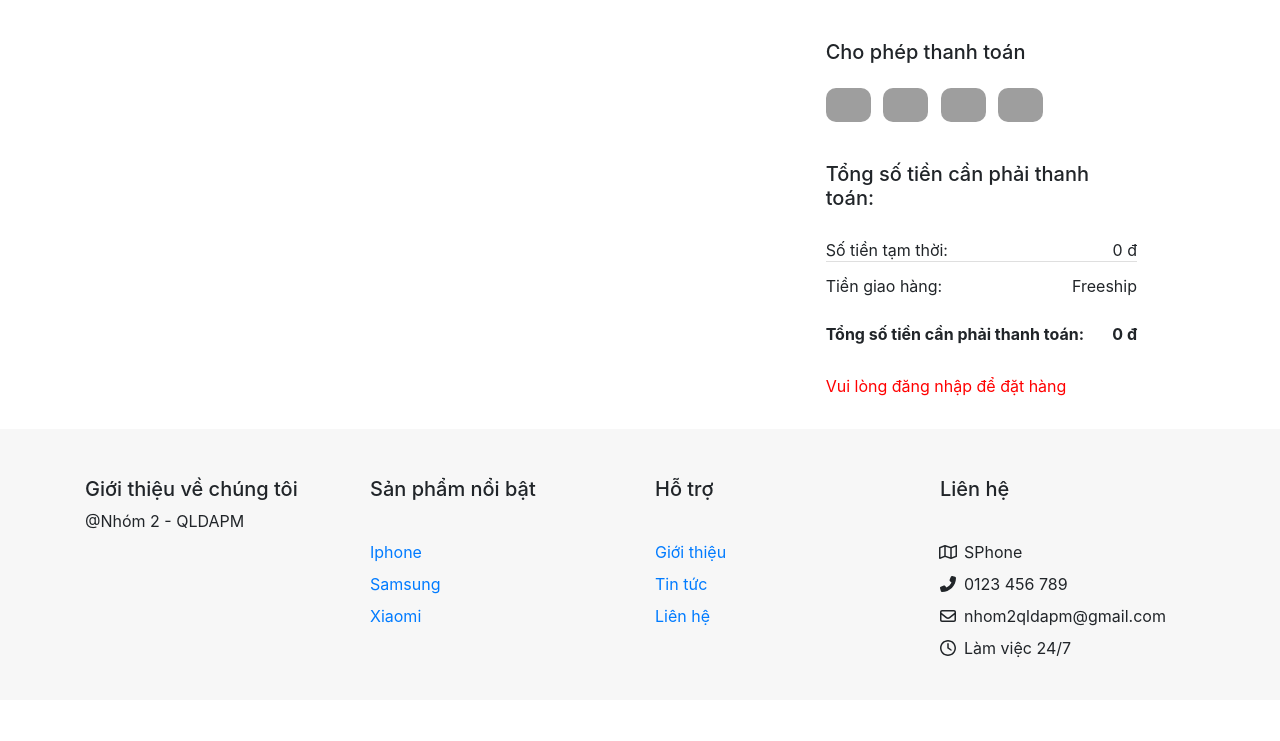
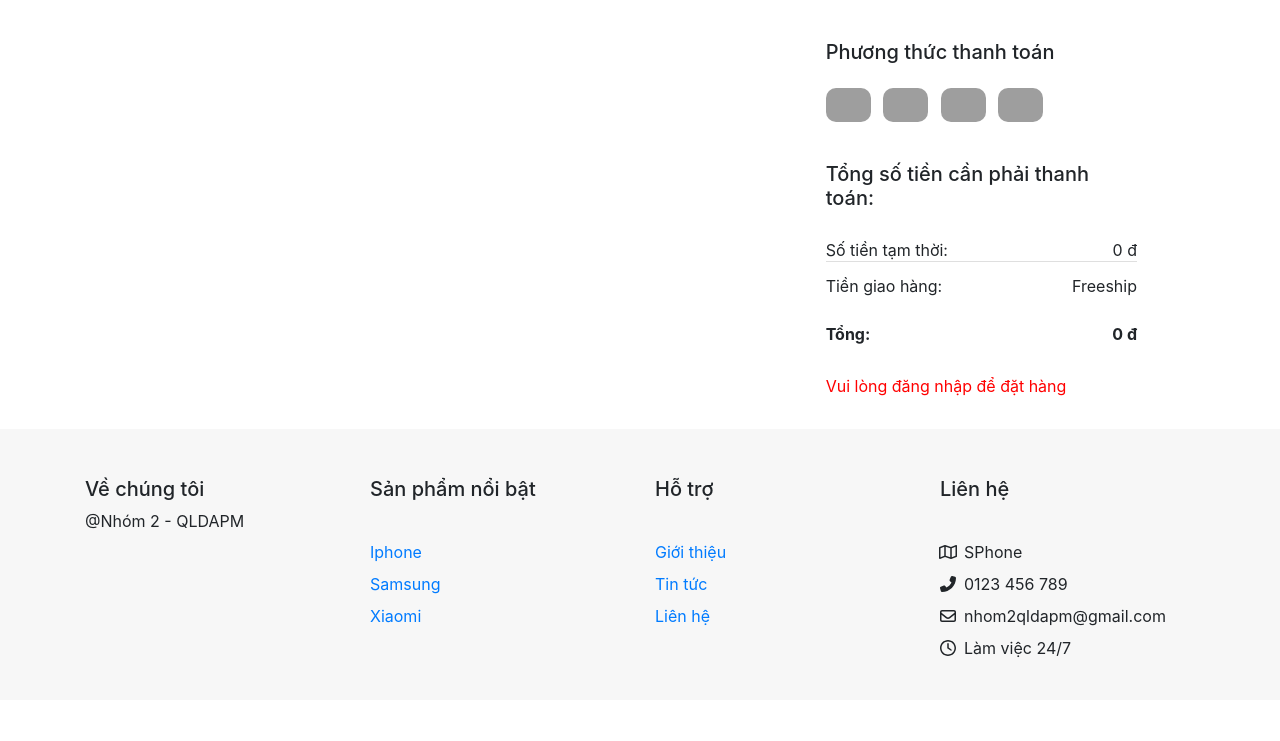
Before and after one commit to BuiXuanThong/SPhone, a PHP site: page /SPhone/Home/card in a window 1280 px wide. Shown: the part 125-866 px from the top of the page. Run offline with PHP 8.4, Linux system fonts and the light colour scheme; data comes from the database, SQL or seed files in the repository; some libraries are stand-ins or nearby versions; grey boxes are pictures that could not be loaded.

Commit message:
UI + icon fix

```diff
--- a/mvc/controllers/OrderAdmin.php
+++ b/mvc/controllers/OrderAdmin.php
@@ -48,10 +48,10 @@ class OrderAdmin extends Controller
             $mail->SMTPSecure = "tls";
             $mail->Port = 587;
             $mail->Host = "smtp.gmail.com";
-            $mail->Username = "sphone.store.tmdt@gmail.com";
-            $mail->Password = "bgsdckeoimlpbnje";
+            $mail->Username = "sphonestoreofficial@gmail.com";
+            $mail->Password = "store123456789";
             $mail->IsHTML(true);
-            $mail->AddReplyTo("sphone.store.tmdt@gmail.com");
+            $mail->AddReplyTo("sphonestoreofficial@gmail.com");
 
             $orderItem = $this->orderModel->getOrderItem($id);
             $email = $orderItem['email'];
--- a/mvc/views/blocks/footer.php
+++ b/mvc/views/blocks/footer.php
@@ -7,7 +7,7 @@
             <!-- Grid column -->
             <div class="col-md-3 mx-auto mt-3 mt-md-0 mb-0 mb-md-4">
                 <!-- Links -->
-                <h5>Giới thiệu về chúng tôi</h5>
+                <h5>Về chúng tôi</h5>
                 <p class="foot-desc mb-0">@Nhóm 2 - QLDAPM</p>
             </div>
             <!-- Grid column -->
--- a/mvc/views/blocks/header.php
+++ b/mvc/views/blocks/header.php
@@ -28,6 +28,7 @@ foreach ($cart as $item) {
     <meta charset="utf-8">
     <meta http-equiv="x-ua-compatible" content="ie=edge">
     <title>SPhone</title>
+    <link rel="icon" type="image/x-icon" href="https://raw.githubusercontent.com/PhucNguyen1905/SPhone/main/public/images/sphone.png">
     <meta name="description" content="">
     <meta name="viewport" content="width=device-width, initial-scale=1">
     <!-- Favicon -->
--- a/mvc/views/blocks/header_admin.php
+++ b/mvc/views/blocks/header_admin.php
@@ -15,6 +15,8 @@ if ($user != null) {
   <meta http-equiv="X-UA-Compatible" content="IE=edge">
   <meta name="viewport" content="width=device-width, initial-scale=1.0">
   <title><?= $title ?></title>
+  <!-- <link rel="icon" type="image/x-icon" href="https://raw.githubusercontent.com/PhucNguyen1905/SPhone/main/public/images/sphone.png"> -->
+  <link rel="icon" href="http://example.com/favicon.png">
 
   <!-- Bootstrap -->
   <link href="https://cdn.jsdelivr.net/npm/bootstrap@5.1.3/dist/css/bootstrap.min.css" rel="stylesheet">
@@ -92,7 +94,7 @@ if ($user != null) {
           <ul class="navbar-nav ms-auto mb-2 mb-lg-0">
             <li class="nav-item dropdown">
               <a class="nav-link dropdown-toggle second-text fw-bold" href="#" id="navbarDropdown" role="button" data-bs-toggle="dropdown" aria-expanded="false">
-                <i class="fas fa-user me-2"></i>Phuc Nguyen
+                <i class="fas fa-user me-2"></i>Admin
               </a>
               <ul class="dropdown-menu" aria-labelledby="navbarDropdown">
                 <li><a class="dropdown-item" href="#">Profile</a></li>
--- a/mvc/views/components/card.php
+++ b/mvc/views/components/card.php
@@ -19,7 +19,16 @@
       <?php
       $total = 0;
       for ($i = 0; $i < $data["countOrder"]; $i++) {
-        $total += $data["num"][$i] * $data["orderDetails"][$i]["price"];
+        $display_price = 0;
+        if($data["orderDetails"][$i]["discount"] > 0) {
+          $total += $data["num"][$i] * $data["orderDetails"][$i]["discount"];
+          $display_price = $data["orderDetails"][$i]["discount"];
+        }
+        else {
+          $total += $data["num"][$i] * $data["orderDetails"][$i]["price"];
+          $display_price = $data["orderDetails"][$i]["price"];
+        }
+
         echo '<div class="mb-3">
               <div class="pt-4 wish-list">
                 <div class="row mb-4">
@@ -39,7 +48,8 @@
                       <div class="d-flex justify-content-between">
                         <div>
                           <h5>' . $data["orderDetails"][$i]["title"] . '</h5>
-                          <p class="mb-3 text-muted text-uppercase small">Số lượng: ' . number_format($data["orderDetails"][$i]["price"]) . ' đ</p>
+                          <p class="mb-3 text-muted text-uppercase small">Giá gốc: ' . number_format($data["orderDetails"][$i]["price"]) . ' đ</p>
+                          <p class="mb-3 text-muted text-uppercase small">Giảm còn: ' . number_format($data["orderDetails"][$i]["discount"]) . ' đ</p>
                           <p class="mb-3 text-muted text-uppercase small">Số lượng: ' . $data["num"][$i] . '</p>
                         </div>
                       </div>
@@ -48,7 +58,7 @@
                           <p style="color:red; cursor:pointer" onclick="deleteCart(' . $data["orderDetails"][$i]["id"] . ')" href="#!" type="button" class="card-link-secondary small text-uppercase mr-3"><i
                               class="fas fa-trash-alt mr-1"></i> Xóa </p>
                         </div>
-                        <p class="mb-0"><span><strong id="summary">' . number_format($data["num"][$i] * $data["orderDetails"][$i]["price"]) . ' đ</strong></span></p class="mb-0">
+                        <p class="mb-0"><span><strong id="summary">' . number_format($data["num"][$i] * $display_price) . ' đ</strong></span></p class="mb-0">
                       </div>
                     </div>
                   </div>
@@ -72,7 +82,7 @@
       <div class="mb-3">
         <div class="pt-4">
 
-          <h5 class="mb-4">Cho phép thanh toán</h5>
+          <h5 class="mb-4">Phương thức thanh toán</h5>
 
           <img class="mr-2" width="45px" src="https://mdbootstrap.com/wp-content/plugins/woocommerce-gateway-stripe/assets/images/visa.svg" alt="Visa">
           <img class="mr-2" width="45px" src="https://mdbootstrap.com/wp-content/plugins/woocommerce-gateway-stripe/assets/images/amex.svg" alt="American Express">
@@ -97,7 +107,7 @@
             </li>
             <li class="list-group-item d-flex justify-content-between align-items-center border-0 px-0 mb-3">
               <div>
-                <strong>Tổng số tiền cần phải thanh toán:</strong>
+                <strong>Tổng:</strong>
               </div>
               <span><strong><?= number_format($total) ?> đ</strong></span>
             </li>
--- a/mvc/views/components/checkout.php
+++ b/mvc/views/components/checkout.php
@@ -15,7 +15,7 @@
       <!-- Grid column -->
       <div class="col-lg-6 mb-5 mb-lg-0">
 
-        <h5 class="mb-4 pb-1">Thủ tục thanh toán</h5>
+        <h5 class="mb-4 pb-1">Thông tin thanh toán</h5>
 
         <!-- Grid row -->
         <form method="POST" action="http://localhost/SPhone/OrderAdmin/addOrderSuccess">
@@ -50,7 +50,7 @@
             <input type="email" name="email" id="form19" class="form-control" placeholder="Email">
           </div>
 
-          <a style="color:white;text-decoration:none"><button onclick=checkOrderCheckout() name="btnCheckout" class="btn btn-primary btn-block">Đặt hàng</button></a>
+          <a style="color:white;text-decoration:none;margin: 30px"><button onclick=checkOrderCheckout() name="btnCheckout" class="btn btn-primary btn-block">Đặt hàng</button></a>
         </form>
 
       </div>
@@ -75,7 +75,7 @@
               </li>
               <li class="list-group-item d-flex justify-content-between align-items-center border-0 px-0 mb-3">
                 <div>
-                  <strong>Tổng số tiền cần phải thanh toán:</strong>
+                  <strong>Tổng:</strong>
                 </div>
                 <span><strong><?= number_format($data["totalMoney"]) ?> đ</strong></span>
               </li>
--- a/mvc/views/components/detail.php
+++ b/mvc/views/components/detail.php
@@ -1,5 +1,5 @@
-<h4 style="margin:70px 0 10px 50px ">Chi tiết đơn hàng</h4>
-<table class="table table-striped">
+<h3 style="margin:70px 0 30px 30px; text-align: center">Chi tiết đơn hàng</h3>
+<table class="table table-striped" style="width: 95%;margin: 0 auto;">
   <thead>
     <tr>
       <th scope="col">STT</th>
@@ -8,7 +8,6 @@
       <th scope="col">Giá</th>
       <th scope="col">Số lượng</th>
       <th scope="col">Tổng số tiền</th>
-      <th scope="col"></th>
     </tr>
   </thead>
   <tbody>
--- a/mvc/views/components/productList.php
+++ b/mvc/views/components/productList.php
@@ -76,8 +76,10 @@
         echo '<div class="container">';
         echo '<div class="row">';
         for ($i = $data["currentIndex"]; $i < $data["currentIndex"] + 12 && $i < $countProduct; $i++) {
-            echo '<div class="col-sm">';
+            echo '<div class="col-md-3 col-sm-6 col-xs-12" style="margin-bottom: 30px">';
             echo    '<div style="margin-bottom:10px" class="card">';
+            // top left discount tag
+            echo '<div class="discount-tag" style="position: absolute; top: 0; left: 0; background-color: red; color: white; padding: 5px; border-radius: 0 0 15px 15px; font-weight: 600; font-size: 14px; width: 50px; text-align: center">-' . number_format(100 - $data["allProductCategory"][$i]["discount"] /  $data["allProductCategory"][$i]["price"] * 100, 0) . '%</div>';
             echo        '<a href="http://localhost/SPhone/Home/productDetail/' . $data["allProductCategory"][$i]["id"] . '">
                                 <img class="card-img-top"
                                     src="' . $data["allProductCategory"][$i]["thumbnail"] . '"
--- a/mvc/views/components/product_detail.php
+++ b/mvc/views/components/product_detail.php
@@ -107,7 +107,7 @@
     echo '<div class="container">';
     echo '<div class="row">';
     for ($i = 0; $i < 4; $i++) {
-      echo '<div class="col-md-3 col-xs-12" style="margin-bottom: 20px">';
+      echo '<div class="col-md-3 col-sm-6 col-xs-12" style="margin-bottom: 20px">';
       echo    '<div class="card">';
       // top left discount tag
       echo '<div class="discount-tag" style="position: absolute; top: 0; left: 0; background-color: red; color: white; padding: 5px; border-radius: 0 0 15px 15px; font-weight: 600; font-size: 14px; width: 50px; text-align: center">-' . number_format(100 - $data["allProductCategory"][$i]["discount"] /  $data["allProductCategory"][$i]["price"] * 100, 0) . '%</div>';
--- a/mvc/views/components/quanlydonhang.php
+++ b/mvc/views/components/quanlydonhang.php
@@ -1,4 +1,4 @@
-<h4 style="margin:70px 0 10px 50px ">Quản lý đơn hàng</h4>
+<h3 style="margin:70px 0 30px 30px; text-align: center">Quản lý đơn hàng</h3>
 <table class="table table-striped" style="width: 95%;margin: 0 auto;">
   <thead>
     <tr>
@@ -8,7 +8,6 @@
       <th scope="col">Ngày đặt hàng</th>
       <th scope="col">Tổng số tiền</th>
       <th scope="col">Trạng thái</th>
-      <th scope="col"></th>
     </tr>
   </thead>
   <tbody>
--- a/mvc/views/order/detailOrder.php
+++ b/mvc/views/order/detailOrder.php
@@ -4,7 +4,7 @@ $isActive = "OrderAdmin";
 require_once('mvc/views/blocks/header_admin.php');
 ?>
 
-<div class="row" style="margin-top: 20px;">
+<div class="row" style="margin-top: 20px; margin-right: 20px">
 	<div class="col-md-12">
 		<h3>Order Detail</h3>
 		<a href="http://localhost/SPhone/OrderAdmin" class="btn btn-outline-primary">Back to Order list</a>
```
Also changed, not shown: mvc/views/components/updateInfoUser.php (+7 -3 lines).
